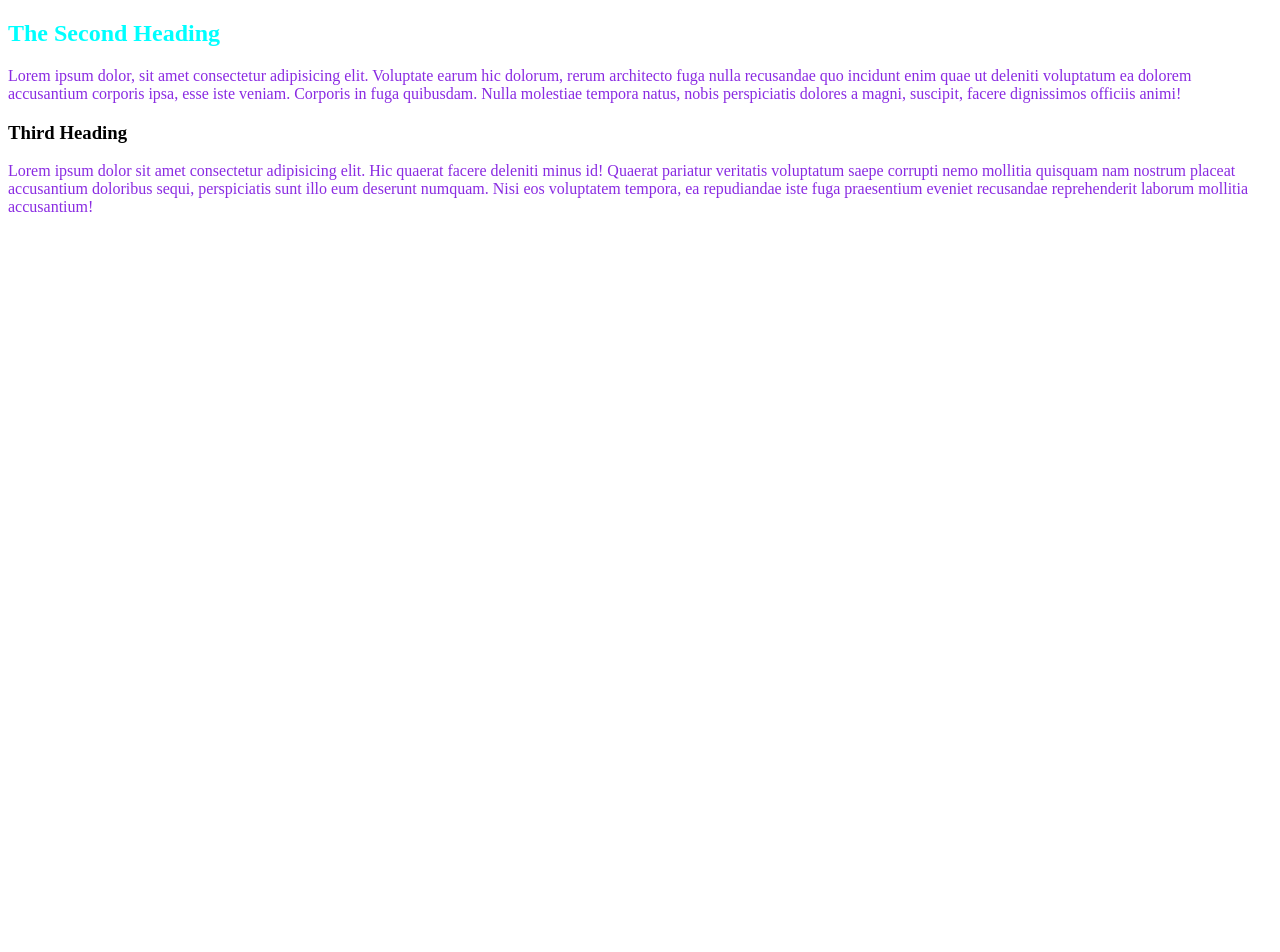
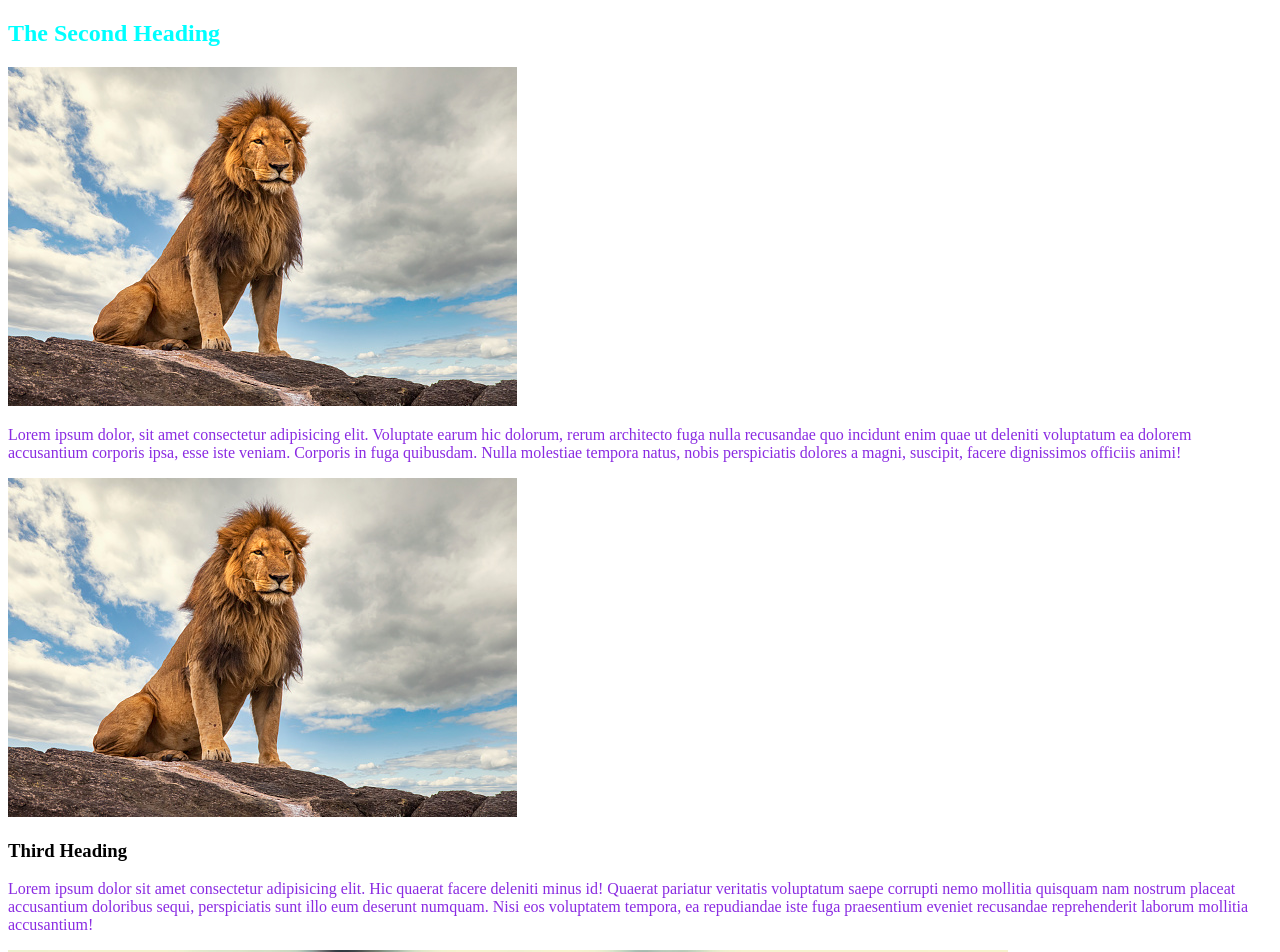
Before and after one commit to FA59/my-second-repo, a plain HTML site: page index.html in a window 1280 px wide. Shown: the top 952 px of the page. Before the commit the page ends 800 px from the top, so only its background shows below. Drawn offline with Linux system fonts and the light colour scheme.

Commit message:
pic added

```diff
--- a/index.html
+++ b/index.html
@@ -9,6 +9,7 @@
   </head>
   <body>
     <h2>The Second Heading</h2>
+    <img src="./lion.jpg" alt="" />
     <p>
       Lorem ipsum dolor, sit amet consectetur adipisicing elit. Voluptate earum
       hic dolorum, rerum architecto fuga nulla recusandae quo incidunt enim quae
@@ -16,6 +17,7 @@
       veniam. Corporis in fuga quibusdam. Nulla molestiae tempora natus, nobis
       perspiciatis dolores a magni, suscipit, facere dignissimos officiis animi!
     </p>
+    <img src="./lion.jpg" alt="" />
 
     <h3>Third Heading</h3>
     <p>
@@ -26,5 +28,7 @@
       tempora, ea repudiandae iste fuga praesentium eveniet recusandae
       reprehenderit laborum mollitia accusantium!
     </p>
+
+    <img src="./flower.jpg" alt="" />
   </body>
 </html>
```
Also changed, not shown: flower.jpg (added), lion.jpg (added), tree.jpg (added).
